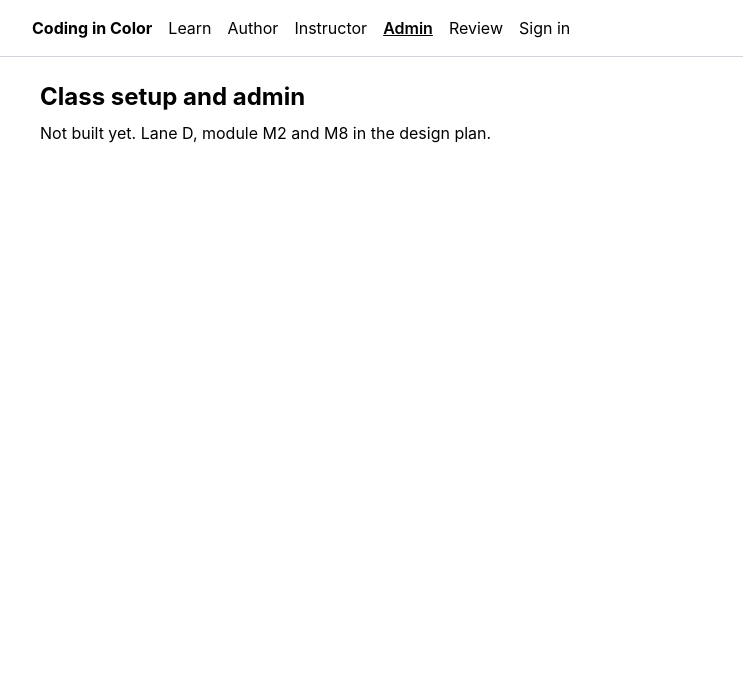
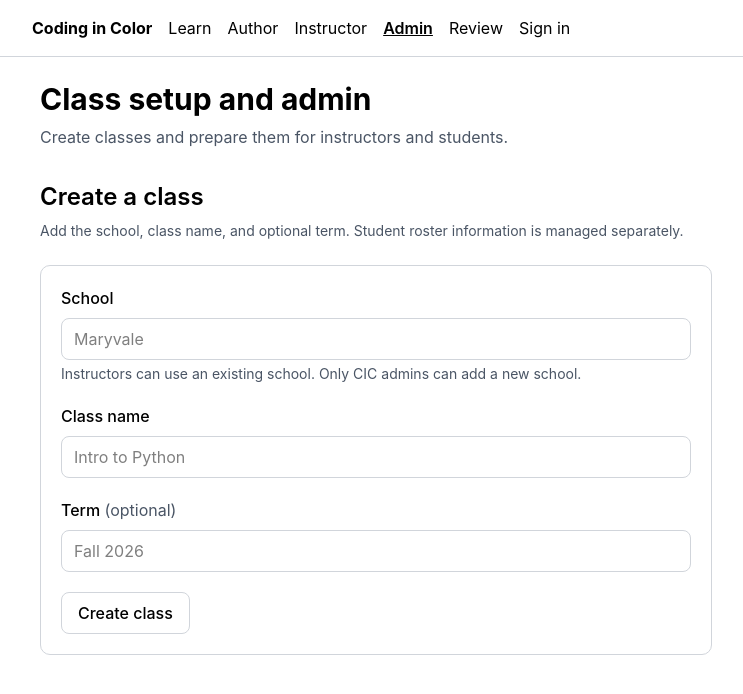
Before and after one commit to 2026-Arizona-Opportunity-Hack/DJKKU-CodinginColor, a React (Vite) app: page /admin in a window 1280 px wide. Shown: the top 694 px of the page, without its empty margins (112-855 px from the left). Built offline with nearby package versions, Linux system fonts and the light colour scheme; no server answers.

Commit message:
Add class creation workflow

```diff
--- a/src/features/admin/AdminPage.tsx
+++ b/src/features/admin/AdminPage.tsx
@@ -1,5 +1,186 @@
-import { ComingSoon } from '@/components/ComingSoon'
+import { useState, type FormEvent } from 'react'
+
+import {
+  createClass,
+  isAdminDatabaseConfigured,
+} from './api.supabase'
 
 export function AdminPage() {
-  return <ComingSoon title="Class setup and admin" lane="D" module="M2 and M8" />
+  const databaseConfigured = isAdminDatabaseConfigured()
+
+  const [schoolName, setSchoolName] = useState('')
+  const [className, setClassName] = useState('')
+  const [term, setTerm] = useState('')
+
+  const [submitting, setSubmitting] = useState(false)
+  const [error, setError] = useState('')
+  const [createdClassId, setCreatedClassId] = useState('')
+
+  async function handleSubmit(event: FormEvent<HTMLFormElement>) {
+    event.preventDefault()
+
+    const cleanSchool = schoolName.trim()
+    const cleanClass = className.trim()
+
+    setError('')
+    setCreatedClassId('')
+
+    if (!cleanSchool) {
+      setError('Enter a school name.')
+      return
+    }
+
+    if (!cleanClass) {
+      setError('Enter a class name.')
+      return
+    }
+
+    if (!databaseConfigured) {
+      setError('Connect Supabase before creating a real class.')
+      return
+    }
+
+    setSubmitting(true)
+
+    try {
+      const classId = await createClass({
+        schoolName: cleanSchool,
+        name: cleanClass,
+        term,
+      })
+
+      setCreatedClassId(classId)
+      setClassName('')
+      setTerm('')
+    } catch (cause) {
+      setError(
+        cause instanceof Error
+          ? cause.message
+          : 'We could not create this class.',
+      )
+    } finally {
+      setSubmitting(false)
+    }
+  }
+
+  return (
+    <div className="space-y-8">
+      <header>
+        <h1 className="text-3xl font-bold">Class setup and admin</h1>
+        <p className="mt-2 text-gray-600">
+          Create classes and prepare them for instructors and students.
+        </p>
+      </header>
+
+      <section
+        aria-labelledby="create-class-heading"
+        className="max-w-2xl space-y-6"
+      >
+        <div>
+          <h2
+            id="create-class-heading"
+            className="text-2xl font-semibold"
+          >
+            Create a class
+          </h2>
+          <p className="mt-2 text-sm text-gray-600">
+            Add the school, class name, and optional term. Student roster
+            information is managed separately.
+          </p>
+        </div>
+
+        {!databaseConfigured && (
+          <div className="rounded-lg border p-4">
+            <p className="font-medium">Demo mode</p>
+            <p className="mt-1 text-sm text-gray-600">
+              The form is available for preview, but creating a real class
+              requires a Supabase connection.
+            </p>
+          </div>
+        )}
+
+        <form
+          onSubmit={(event) => void handleSubmit(event)}
+          className="space-y-5 rounded-lg border p-5"
+        >
+          <div>
+            <label htmlFor="school-name" className="block font-medium">
+              School
+            </label>
+            <input
+              id="school-name"
+              type="text"
+              value={schoolName}
+              onChange={(event) => setSchoolName(event.target.value)}
+              maxLength={120}
+              autoComplete="organization"
+              className="mt-2 block w-full rounded-md border px-3 py-2"
+              placeholder="Maryvale"
+            />
+            <p className="mt-1 text-sm text-gray-600">
+              Instructors can use an existing school. Only CIC admins can add
+              a new school.
+            </p>
+          </div>
+
+          <div>
+            <label htmlFor="class-name" className="block font-medium">
+              Class name
+            </label>
+            <input
+              id="class-name"
+              type="text"
+              value={className}
+              onChange={(event) => setClassName(event.target.value)}
+              maxLength={120}
+              className="mt-2 block w-full rounded-md border px-3 py-2"
+              placeholder="Intro to Python"
+            />
+          </div>
+
+          <div>
+            <label htmlFor="class-term" className="block font-medium">
+              Term <span className="font-normal text-gray-600">(optional)</span>
+            </label>
+            <input
+              id="class-term"
+              type="text"
+              value={term}
+              onChange={(event) => setTerm(event.target.value)}
+              maxLength={40}
+              className="mt-2 block w-full rounded-md border px-3 py-2"
+              placeholder="Fall 2026"
+            />
+          </div>
+
+          {error && (
+            <p role="alert" className="text-sm font-medium text-red-700">
+              {error}
+            </p>
+          )}
+
+          {createdClassId && (
+            <div
+              role="status"
+              className="rounded-lg border p-4"
+            >
+              <p className="font-semibold">Class created.</p>
+              <p className="mt-1 text-sm text-gray-600">
+                You can now import a roster and assign curriculum to this
+                class.
+              </p>
+            </div>
+          )}
+
+          <button
+            type="submit"
+            disabled={submitting || !databaseConfigured}
+            className="rounded-md border px-4 py-2 font-medium disabled:cursor-not-allowed disabled:opacity-60"
+          >
+            {submitting ? 'Creating class...' : 'Create class'}
+          </button>
+        </form>
+      </section>
+    </div>
+  )
 }
--- /dev/null
+++ b/src/features/admin/api.supabase.ts
@@ -0,0 +1,38 @@
+import { z } from 'zod'
+
+import { getSupabase } from '@/lib/supabase'
+
+const CreatedClass = z.string().uuid()
+
+export interface CreateClassInput {
+  schoolName: string
+  name: string
+  term?: string
+}
+
+export function isAdminDatabaseConfigured(): boolean {
+  return Boolean(
+    import.meta.env.VITE_SUPABASE_URL &&
+      import.meta.env.VITE_SUPABASE_ANON_KEY,
+  )
+}
+
+export async function createClass({
+  schoolName,
+  name,
+  term,
+}: CreateClassInput): Promise<string> {
+  const supabase = getSupabase()
+
+  const { data, error } = await supabase.rpc('create_class', {
+    p_school_name: schoolName.trim(),
+    p_name: name.trim(),
+    p_term: term?.trim() || null,
+  })
+
+  if (error) {
+    throw new Error(error.message)
+  }
+
+  return CreatedClass.parse(data)
+}
```
